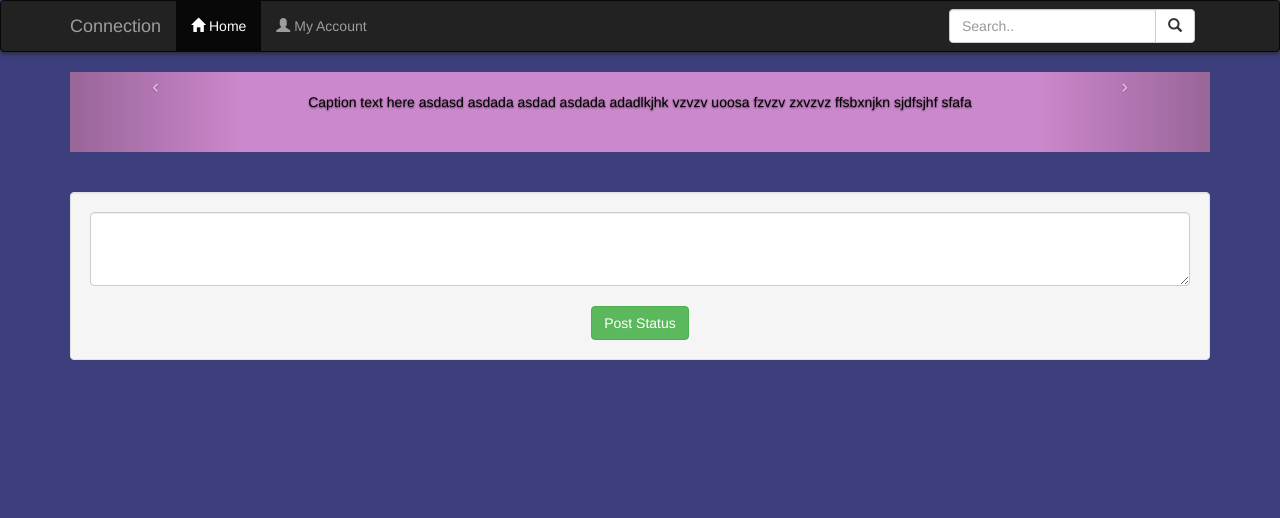
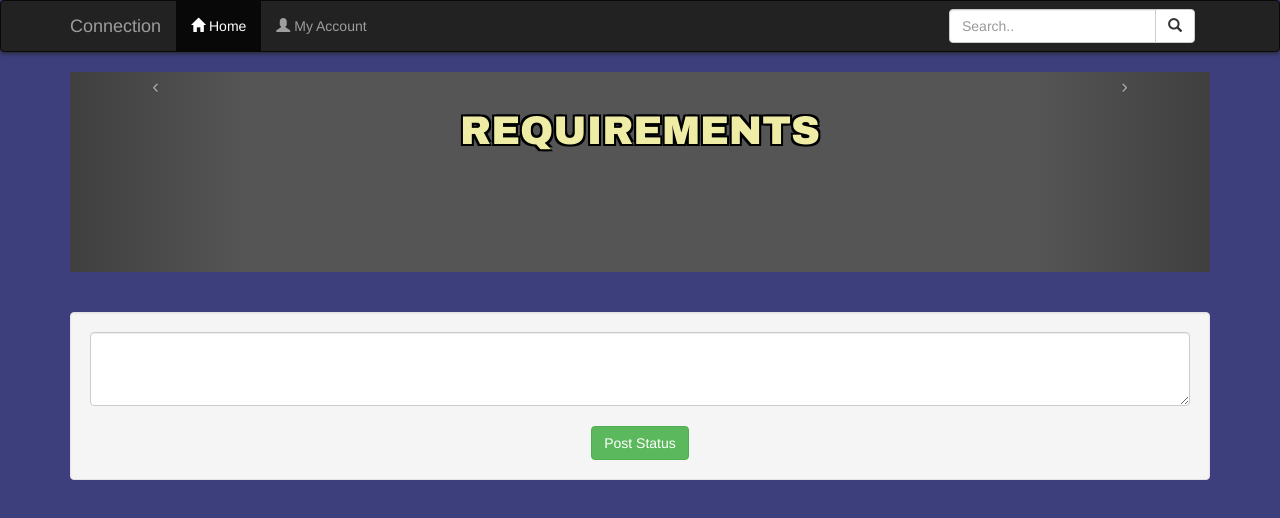
Before and after one commit to abhidrock/connection-profilehunter, a website: page post.html in a window 1280 px wide. Drawn offline with Linux system fonts and the light colour scheme; no server answers.

Commit message:
news feed

```diff
--- a/css/master.css
+++ b/css/master.css
@@ -57,10 +57,50 @@
   background-color: #eeeeea;
 }
 
-.item{
-    background-color:#cc88cc;
+.carousel{
+  width:100%;
+  max-height: 400px !important;
+}
+
+.item {
+    background-color:#555555;
     display:block;
 }
+
+#headline {
+    font-family:"Arial Black";
+    color: #efeda5;
+    font-size: 0.8em;
+    display: inline-block;
+    text-shadow: 2px 2px 0 black, 2px -2px 0 black, -2px 2px 0 black, -2px -2px 0 black;
+    padding: 0;
+    margin: 0;
+  }
+
+  #newsitem {
+      font-family:"Arial Black";
+      color: #d9edf7;
+      font-size: 1.8em;
+      display: inline-block;
+      text-shadow: 1px 1px 0 black, 1px -1px 0 black, -1px 1px 0 black, -1px -1px 0 black;
+      padding: 0;
+      margin: 0;
+    }
+
+  .main-text
+  {
+    position: absolute;
+    top: 50px;
+    width: 100%;
+    color: #fff;
+    text-decoration: overline;
+    font-size: 50px;
+    /*  background-color: rgba(0, 0, 0, 0.65);*/
+  }
+
+.slider-size {
+    height: 200px; /* This is your slider height */
+  }
 
 .carousel-caption{
     color:#000;
--- a/post.html
+++ b/post.html
@@ -53,13 +53,20 @@
 <div id="this-carousel-id" class="carousel slide"><!-- class of slide for animation -->
   <div class="carousel-inner">
   <div class="item active"><!-- class of active since it's the first item -->
-    <div class="carousel-caption">
-    <p>Caption text here asdasd asdada asdad asdada adadlkjhk vzvzv uoosa fzvzv zxvzvz ffsbxnjkn sjdfsjhf sfafa</p>
+    <div class="slider-size">
+    <div class="carousel-caption main-text">
+      <h1 id="headline">REQUIREMENTS</h1>
+    </div>
     </div>
   </div>
-  <div class="item">
+  <div class="item" ng-repeat="post in posts | orderBy : '-datetime'">
+    <div class="slider-size">
     <div class="carousel-caption">
-    <p>Caption text here adaad asfws fsgsg erww dgsgsg sdsgsg fsfs asfaf afasfaf aafasf afafaf</p>
+      <p id="newsitem">Date :
+          {{post.datetime}}</p><br>
+      <p id="newsitem">Message :
+          {{post.requirement}}</p>
+    </div>
     </div>
   </div>
   <!-- /.carousel-inner -->
@@ -68,6 +75,7 @@
   <a class="carousel-control left" href="#this-carousel-id" data-slide="prev">&lsaquo;</a>
   <a class="carousel-control right" href="#this-carousel-id" data-slide="next">&rsaquo;</a>
 </div><!-- /.carousel -->
+</div>
 <br><br>
 <div class="row">
     <div class="col-sm-12 animate-enter">
```
